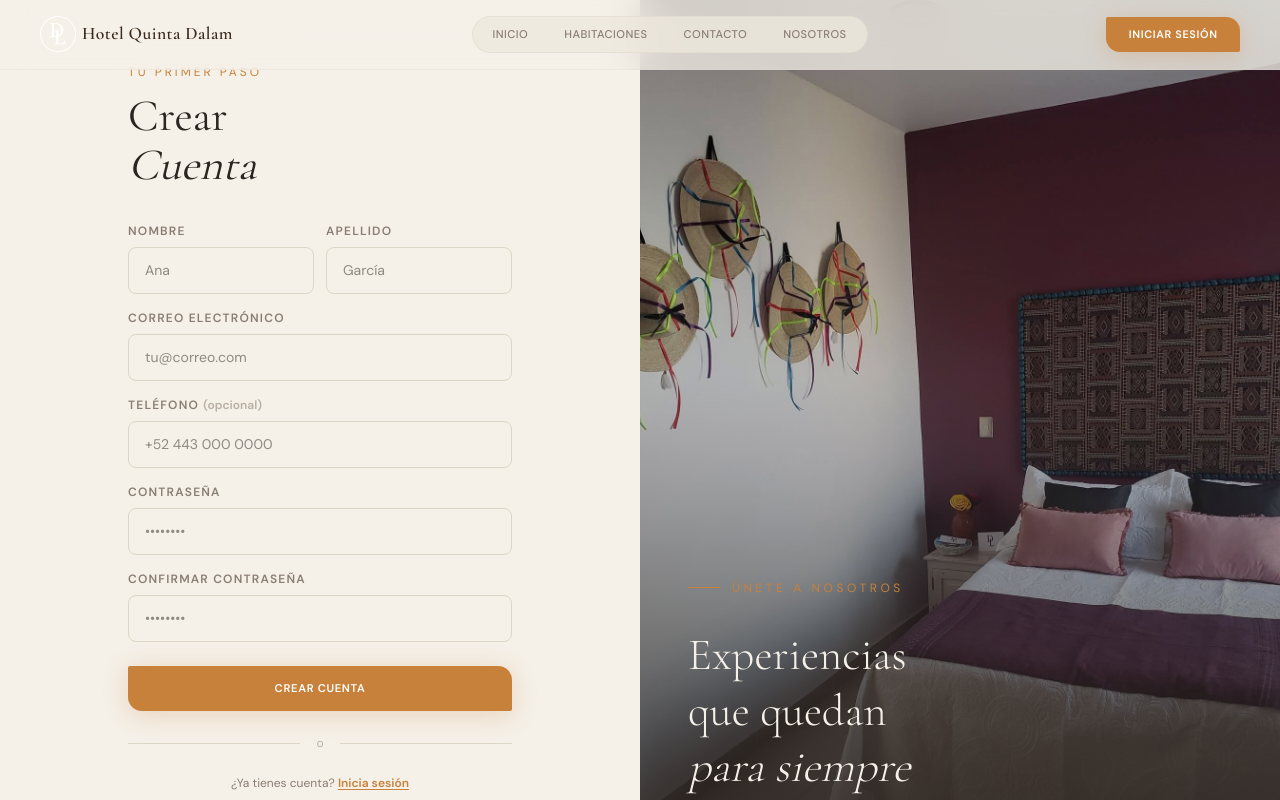
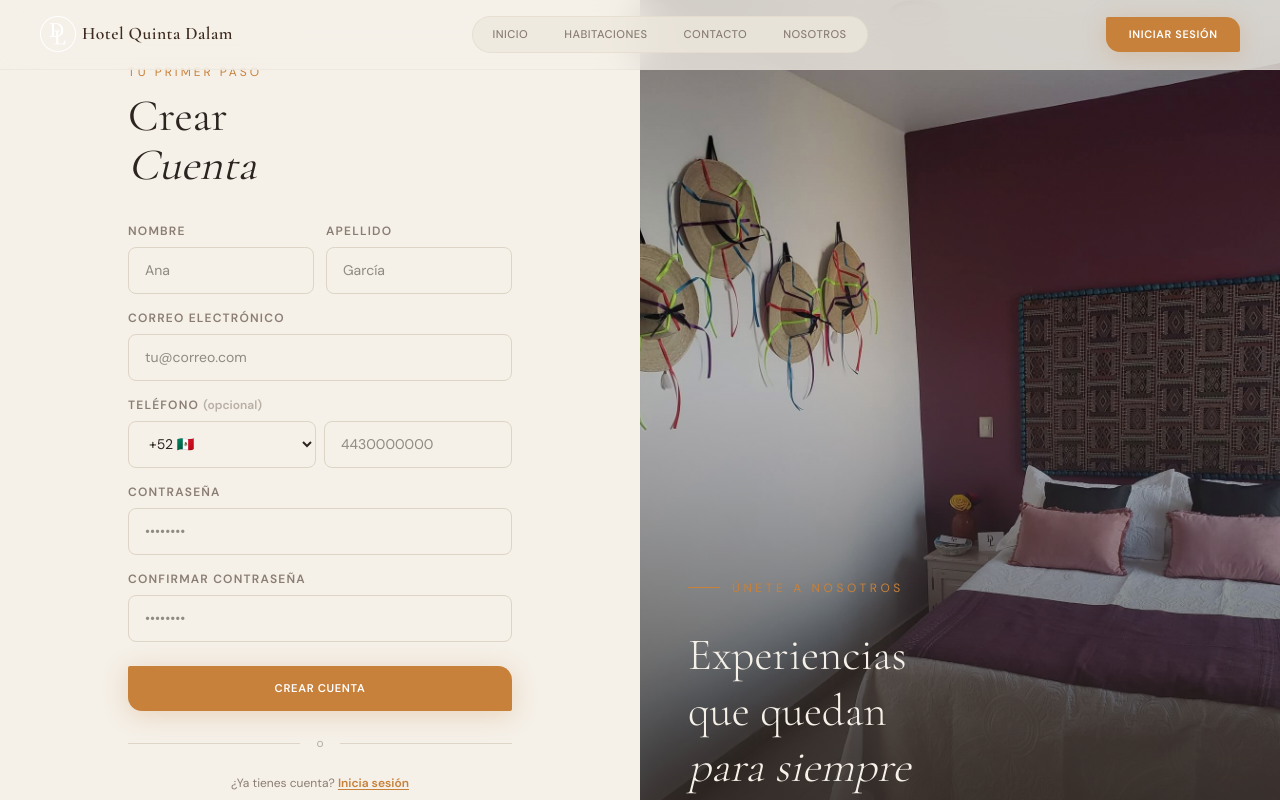
Before and after one commit to HiramMR/Proyecto-Hotel-Quinta, a Next.js app: page /register in a window 1280 px wide. Shown: the top 800 px of the page. Built offline with nearby package versions, Linux system fonts and the light colour scheme.

Commit message:
Se agregaron validaciones para el formulario de inicio de sesión y registro

```diff
--- a/app/login/page.tsx
+++ b/app/login/page.tsx
@@ -33,6 +33,18 @@ export default function LoginPage() {
   const handleSubmit = async (e: React.FormEvent) => {
     e.preventDefault()
     setError('')
+
+    // Validaciones básicas de inicio de sesión
+    const emailRegex = /^[^\s@]+@[^\s@]+\.[^\s@]+$/
+    if (!emailRegex.test(correo) || correo.length > 100) {
+      setError('Ingresa un correo electrónico válido.')
+      return
+    }
+    if (contrasena.length < 8 || contrasena.length > 16) {
+      setError('Credenciales incorrectas.')
+      return
+    }
+
     setLoading(true)
 
     const { error } = await signIn(correo, contrasena)
@@ -115,6 +127,7 @@ export default function LoginPage() {
                 placeholder="tu@correo.com"
                 value={correo}
                 onChange={e => setCorreo(e.target.value)}
+                maxLength={100}
                 required
               />
             </div>
@@ -135,6 +148,7 @@ export default function LoginPage() {
                 placeholder="••••••••"
                 value={contrasena}
                 onChange={e => setContrasena(e.target.value)}
+                maxLength={16}
                 required
               />
             </div>
--- a/app/register/page.tsx
+++ b/app/register/page.tsx
@@ -24,6 +24,7 @@ export default function RegisterPage() {
   const [apellido, setApellido] = useState('')
   const [correo, setCorreo] = useState('')
   const [telefono, setTelefono] = useState('')
+  const [codigoPais, setCodigoPais] = useState('+52')
   const [contrasena, setContrasena] = useState('')
   const [confirmar, setConfirmar] = useState('')
 
@@ -42,12 +43,30 @@ export default function RegisterPage() {
     setError('')
 
     // Validaciones
+    if (nombre.trim().length < 2 || nombre.trim().length > 50) {
+      setError('El nombre debe tener entre 2 y 50 caracteres.')
+      return
+    }
+    if (apellido.trim().length < 2 || apellido.trim().length > 50) {
+      setError('El apellido debe tener entre 2 y 50 caracteres.')
+      return
+    }
+    const emailRegex = /^[^\s@]+@[^\s@]+\.[^\s@]+$/
+    if (!emailRegex.test(correo) || correo.length > 100) {
+      setError('Ingresa un correo electrónico válido (máximo 100 caracteres).')
+      return
+    }
+    if (telefono && telefono.length < 8) {
+      setError('El número de teléfono debe tener al menos 8 dígitos.')
+      return
+    }
+    const passRegex = /^(?=.*[A-Z])(?=.*\d).{8,16}$/
+    if (!passRegex.test(contrasena)) {
+      setError('La contraseña debe tener entre 8 y 16 caracteres, incluir al menos una mayúscula y un número.')
+      return
+    }
     if (contrasena !== confirmar) {
       setError('Las contraseñas no coinciden.')
-      return
-    }
-    if (contrasena.length < 6) {
-      setError('La contraseña debe tener al menos 6 caracteres.')
       return
     }
 
@@ -69,7 +88,7 @@ export default function RegisterPage() {
         apellido: apellido.trim(),
         email: correo.trim(),
         password: contrasena,
-        telefono: telefono.trim(),
+        telefono: telefono ? `${codigoPais} ${telefono.trim()}` : '',
         role: 'user',
         created_at: new Date().toISOString()
       }
@@ -152,7 +171,7 @@ export default function RegisterPage() {
                   Nombre
                 </label>
                 <input type="text" className="input-warm" placeholder="Ana"
-                  value={nombre} onChange={e => setNombre(e.target.value)} required />
+                  value={nombre} onChange={e => setNombre(e.target.value)} maxLength={50} required />
               </div>
               <div>
                 <label className="block text-xs font-semibold mb-2 uppercase tracking-widest"
@@ -160,7 +179,7 @@ export default function RegisterPage() {
                   Apellido
                 </label>
                 <input type="text" className="input-warm" placeholder="García"
-                  value={apellido} onChange={e => setApellido(e.target.value)} required />
+                  value={apellido} onChange={e => setApellido(e.target.value)} maxLength={50} required />
               </div>
             </div>
 
@@ -171,7 +190,7 @@ export default function RegisterPage() {
                 Correo Electrónico
               </label>
               <input type="email" className="input-warm" placeholder="tu@correo.com"
-                value={correo} onChange={e => setCorreo(e.target.value)} required />
+                value={correo} onChange={e => setCorreo(e.target.value)} maxLength={100} required />
             </div>
 
             {/* Teléfono */}
@@ -180,8 +199,18 @@ export default function RegisterPage() {
                 style={{ color: 'var(--text-muted)', fontFamily: 'var(--font-ui)' }}>
                 Teléfono <span style={{ color: 'var(--text-light)', textTransform: 'none', letterSpacing: 0 }}>(opcional)</span>
               </label>
-              <input type="tel" className="input-warm" placeholder="+52 443 000 0000"
-                value={telefono} onChange={e => setTelefono(e.target.value)} />
+              <div className="flex gap-2">
+                <select className="input-warm w-1/3 px-2 cursor-pointer" value={codigoPais} onChange={e => setCodigoPais(e.target.value)}>
+                  <option value="+52">+52 🇲🇽</option>
+                  <option value="+1">+1 🇺🇸/🇨🇦</option>
+                  <option value="+34">+34 🇪🇸</option>
+                  <option value="+54">+54 🇦🇷</option>
+                  <option value="+56">+56 🇨🇱</option>
+                  <option value="+57">+57 🇨🇴</option>
+                </select>
+                <input type="tel" className="input-warm w-2/3" placeholder="4430000000"
+                  value={telefono} onChange={e => setTelefono(e.target.value.replace(/\D/g, ''))} maxLength={15} />
+              </div>
             </div>
 
             {/* Contraseña */}
@@ -191,7 +220,7 @@ export default function RegisterPage() {
                 Contraseña
               </label>
               <input type="password" className="input-warm" placeholder="••••••••"
-                value={contrasena} onChange={e => setContrasena(e.target.value)} required />
+                value={contrasena} onChange={e => setContrasena(e.target.value)} maxLength={16} required />
             </div>
 
             {/* Confirmar contraseña */}
@@ -201,7 +230,7 @@ export default function RegisterPage() {
                 Confirmar Contraseña
               </label>
               <input type="password" className="input-warm" placeholder="••••••••"
-                value={confirmar} onChange={e => setConfirmar(e.target.value)} required />
+                value={confirmar} onChange={e => setConfirmar(e.target.value)} maxLength={16} required />
             </div>
 
             {/* Error */}
```
